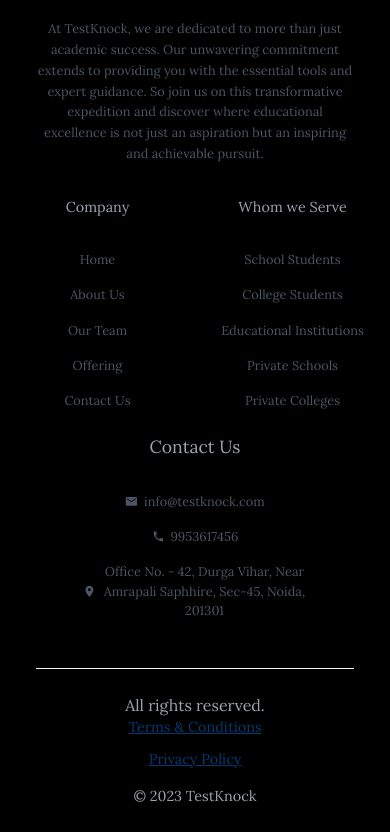
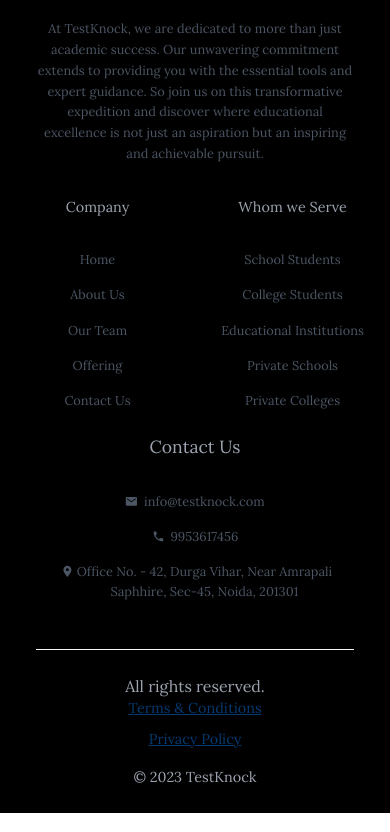
Before and after one commit to Team-Engineers/TestKnock-Technologies, a React (Create React App) app: page /team in a window 390 px wide. Shown: the part 3523-4355 px from the top of the page. Built offline with nearby package versions, Linux system fonts and the light colour scheme.

Commit message:
footer_minor_changes

```diff
--- a/src/Components/Footer/Footer.jsx
+++ b/src/Components/Footer/Footer.jsx
@@ -123,10 +123,10 @@
               </ul>
             </div>
             <div className="text-center  max-sm:hidden sm:text-left">
-              <p className="text-[120%] hover:text-white font-medium text-gray-400">
+              <p className="md:text-[120%] text-[90%] hover:text-white font-medium text-gray-400">
                 Contact Us
               </p>
-              <ul className="mt-8 space-y-4 text-md">
+              <ul className="mt-8 space-y-4 text-[80%] md:text-[100%]">
                 <li className="flex items-center hover:text-white text-gray-600  gap-1.5 justify-start ">
                   <IoMdMail />
                   <h >
@@ -151,21 +151,19 @@
           </div>
         </div>
         <div className="sm:hidden block text-center mt-[6vw] ">
-          <NavLink
-            to="/contact"
+          <h
             className="text-[110%] font-medium text-gray-400"
           >
             Contact Us
-          </NavLink>
-          <ul className="mt-8 text-left space-y-4 text-[80%]">
+          </h>
+          <ul className="mt-8  space-y-4 text-[80%]">
             <li className="flex items-center text-gray-600 justify-center gap-1.5 ">
-              <NavLink
+              <h
                 className="flex items-center text-gray-600 justify-center gap-1.5 "
-                to="/"
               >
                 <IoMdMail />
                 <span className="flex-1 text-gray-600">info@testknock.com</span>
-              </NavLink>
+              </h>
             </li>
             <li className="flex items-center text-gray-600 justify-center gap-1.5 ">
               <NavLink
@@ -177,11 +175,14 @@
                 <span className="flex-1 text-gray-600">9953617456</span>
               </NavLink>
             </li>
-            <li className=" mx-auto flex text-center w-[60vw] text-gray-600 justify-center items-center gap-1.5">
-              <IoMdPin className=" mx-auto relative left-[5px]" />
-              <span className="flex-1">
-                Office No. - 42, Durga Vihar, Near Amrapali Saphhire, Sec-45, Noida, 201301
-              </span>
+            <li className="flex mx-auto w-[300px] relative text-ellipsis text-gray-600 justify-center items-center">
+              <h
+                className="flex  text-gray-600 justify-center gap-1.5 "
+              >
+                <IoMdPin className="relative top-[3px] left-[16px]" />
+                <span className="flex-1 text-gray-600"> Office No. - 42, Durga Vihar, Near Amrapali Saphhire, Sec-45, Noida, 201301
+                </span>
+              </h>
             </li>
 
 
```
